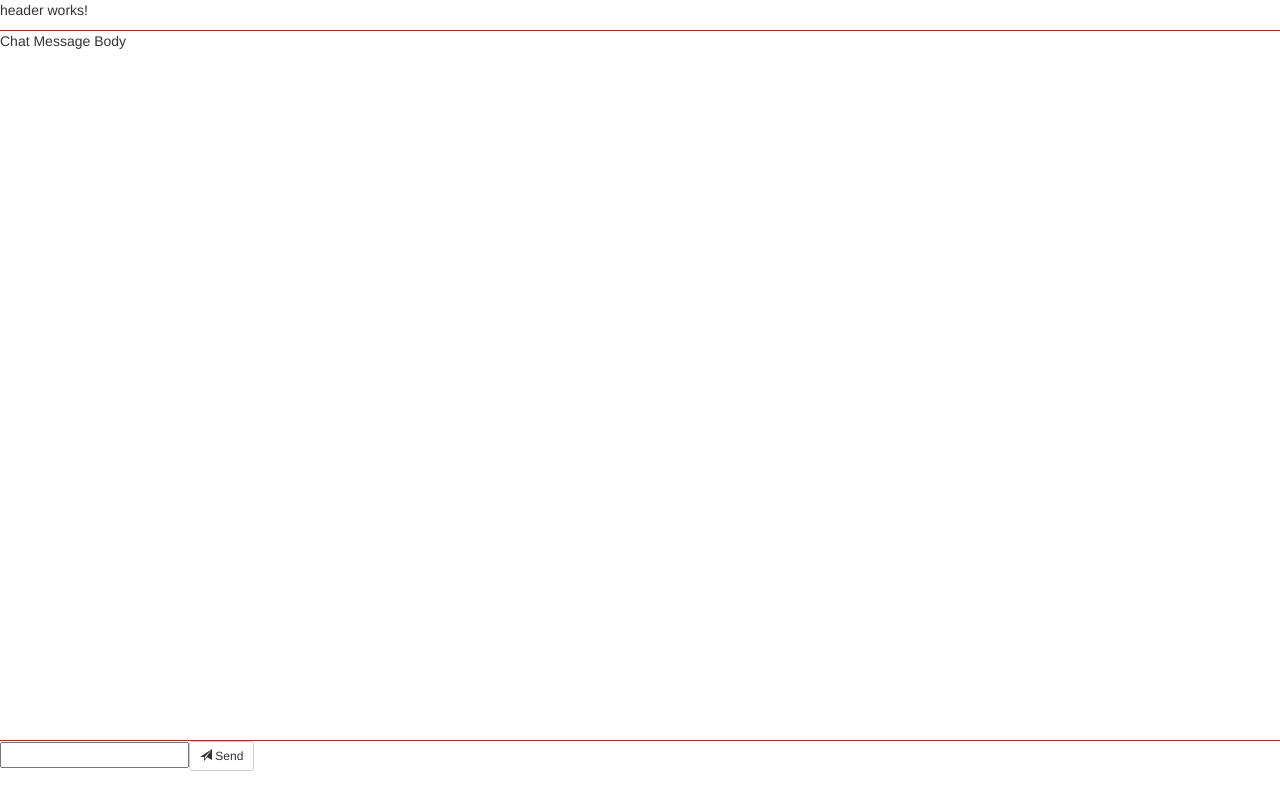
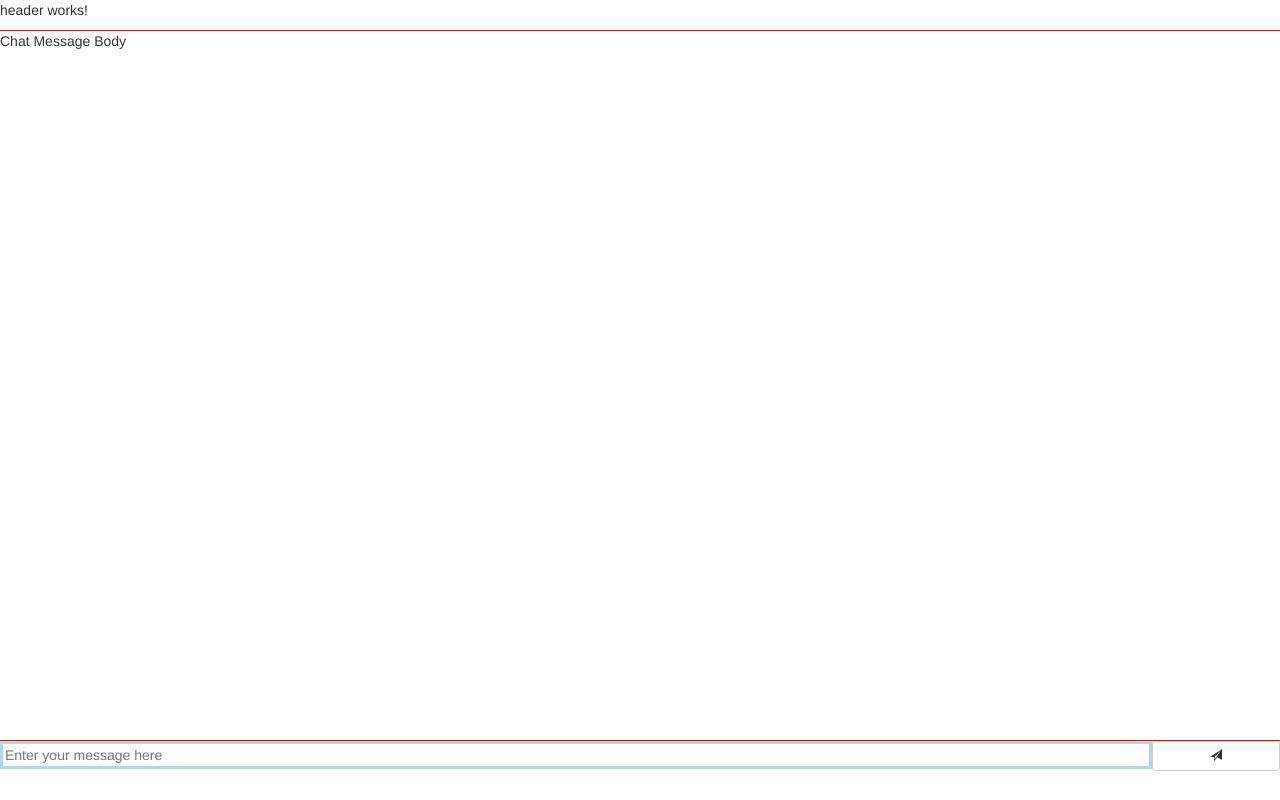
Before and after one commit to satishsingh003/angularchatApp, an Angular app: page / in a window 1280 px wide. Built offline with nearby package versions, Linux system fonts and the light colour scheme.

Commit message:
Updated Changes

```diff
--- a/src/app/component/main-comp/footer/footer.component.css
+++ b/src/app/component/main-comp/footer/footer.component.css
@@ -5,3 +5,11 @@
     height:60px;
     border-top: 1px solid red;
  }
+
+ input[type=text] {
+    border: 3px solid lightblue;
+    width:90%;
+  }
+  .btn{
+      width: 10%
+  }
--- a/src/app/component/main-comp/footer/footer.component.html
+++ b/src/app/component/main-comp/footer/footer.component.html
@@ -1,6 +1,6 @@
 <footer class="footerclass">
-    <input type="text" name="messagebox">
-    <button type="button" class="btn btn-default btn-sm">
-          <span class="glyphicon glyphicon-send"></span> Send
+    <input type="text" name="messagebox" placeholder="Enter your message here">
+    <button type="button" class="btn btn-default btn-sm" >
+          <span class="glyphicon glyphicon-send"></span>
     </button>
 </footer>
```
